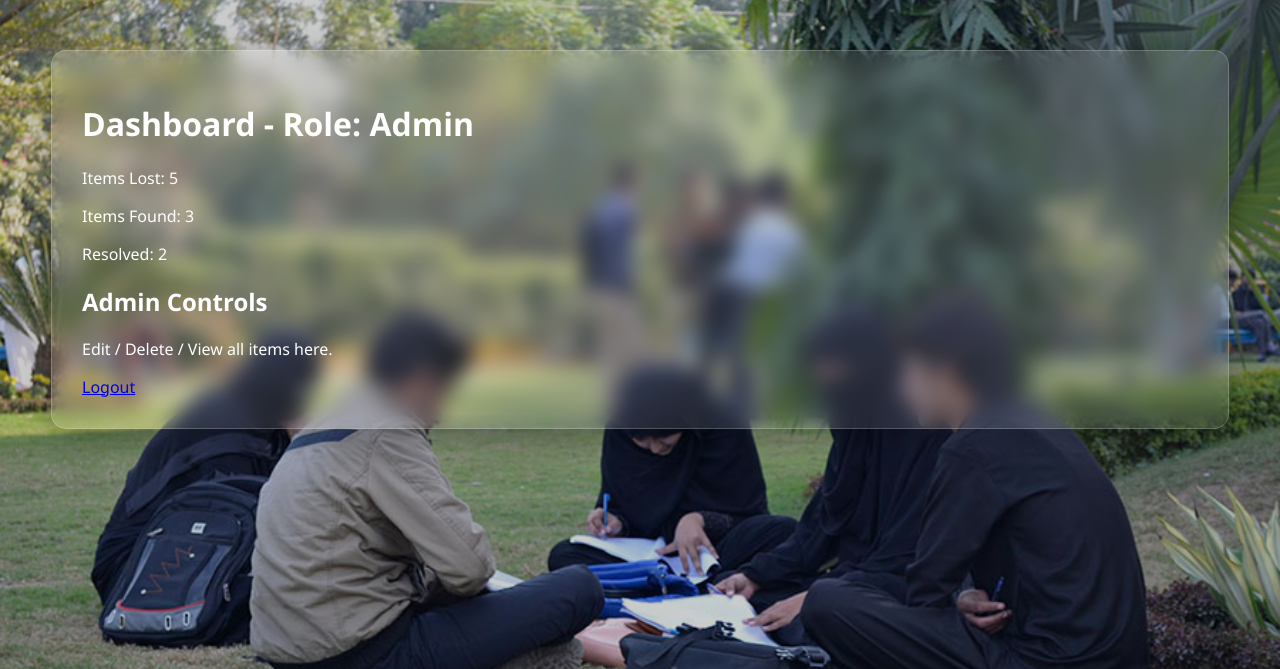
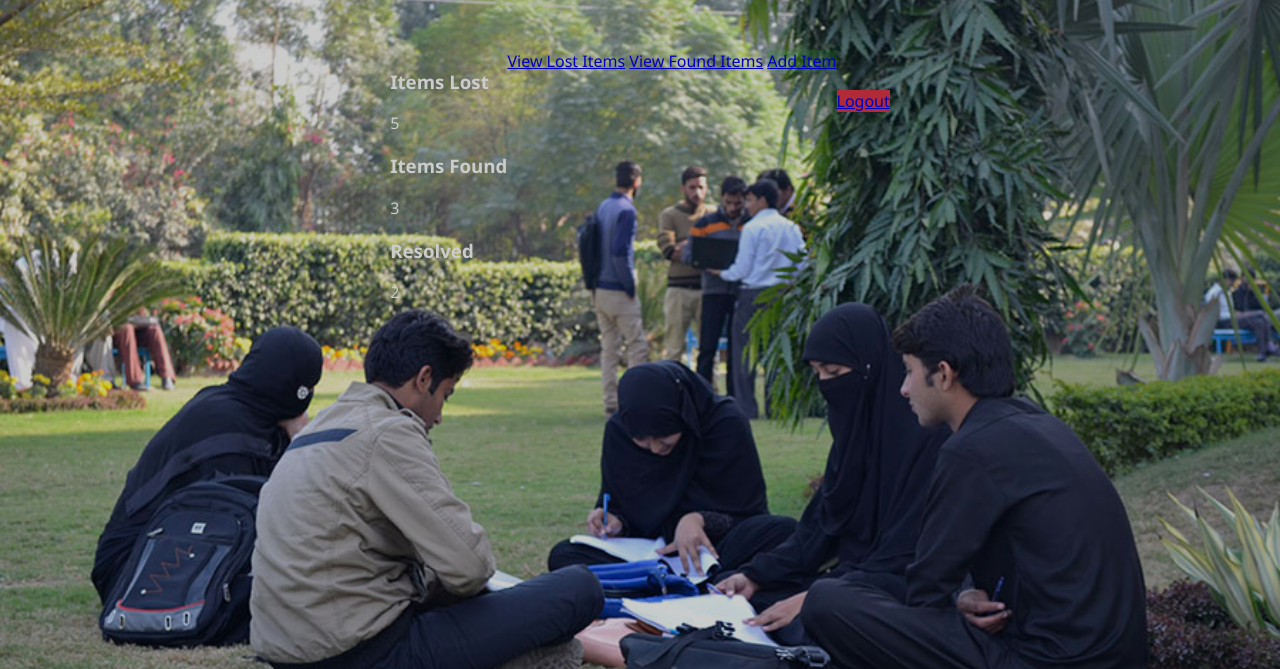
Before and after one commit to Abdullah-819/Comsats-Lost-Found-item-Manager, a Flask app: page /dashboard/ in a window 1280 px wide. Shown: the top 669 px of the page. Run offline with Flask 3, Linux system fonts and the light colour scheme; the visitor is signed in with stand-in values (Sample User, id 1).

Commit message:
Sprint 6 (lost & found & item manager

```diff
--- a/app/routes/dashboard.py
+++ b/app/routes/dashboard.py
@@ -1,16 +1,12 @@
-from flask import Blueprint, render_template, session, redirect, url_for, flash
+from flask import Blueprint, render_template, session
 
 dashboard_bp = Blueprint("dashboard", __name__, url_prefix="/dashboard")
 
+# Main dashboard
 @dashboard_bp.route("/")
 def dashboard_view():
-    if not session.get("user") and not session.get("role"):
-        # Guest user (continue as user)
-        role = "user"
-    else:
-        role = session.get("role", "user")
+    role = session.get("role", "user")  # default = user
 
-    # Example stats for demo
     stats = {
         "items_lost": 5,
         "items_found": 3,
@@ -18,3 +14,19 @@ def dashboard_view():
     }
 
     return render_template("dashboard.html", role=role, stats=stats)
+
+# LOST ITEMS PAGE
+@dashboard_bp.route("/lost")
+def lost_items():
+    from app.manager.item_manager import get_lost_items
+    items = get_lost_items()
+    role = session.get("role", "user")
+    return render_template("lost_items.html", items=items, role=role)
+
+# FOUND ITEMS PAGE
+@dashboard_bp.route("/found")
+def found_items():
+    from app.manager.item_manager import get_found_items
+    items = get_found_items()
+    role = session.get("role", "user")
+    return render_template("found_items.html", items=items, role=role)
--- a/app/static/css/style.css
+++ b/app/static/css/style.css
@@ -229,34 +199,45 @@ body::before {
     background-size: cover;
     background-position: center;
     background-repeat: no-repeat;
-    padding: 50px 20px; /* some top/bottom padding */
+    padding: 50px 20px;
     box-sizing: border-box;
     color: #fff;
     overflow-x: hidden;
     display: flex;
-    justify-content: center; /* center horizontally */
-    align-items: flex-start; /* align to top */
+    justify-content: center;
+    align-items: flex-start;
 }
 
 .dashboard-content {
-    background: rgba(255, 255, 255, 0.1);
+    background: rgba(255,255,255,0.12);
     border-radius: 15px;
     padding: 30px;
     box-shadow: 0 8px 32px rgba(0,0,0,0.3);
-    backdrop-filter: blur(10px);
-    -webkit-backdrop-filter: blur(10px);
+    backdrop-filter: blur(12px);
+    -webkit-backdrop-filter: blur(12px);
     border: 1px solid rgba(255,255,255,0.2);
     color: #fff;
     width: 90%;
     max-width: 1200px;
-    transition: transform 0.4s ease, box-shadow 0.4s ease, backdrop-filter 0.4s ease, box-shadow 0.4s ease-in-out;
+    transition: transform 0.4s ease, box-shadow 0.4s ease, backdrop-filter 0.4s ease;
 }
-
-/* Stronger hover + glow effect */
 .dashboard-content:hover {
     transform: translateY(-15px) scale(1.02);
-    box-shadow: 0 20px 60px rgba(0,0,0,0.6),
-                0 0 20px rgba(0,255,255,0.4);
+    box-shadow: 0 20px 60px rgba(0,0,0,0.6), 0 0 20px rgba(0,255,255,0.4);
     backdrop-filter: blur(15px);
     -webkit-backdrop-filter: blur(15px);
 }
+
+/* ---------------- Stats Cards ---------------- */
+.stats-card {
+    background: rgba(255,255,255,0.08);
+    border-radius: 10px;
+    padding: 20px;
+    margin: 15px 0;
+    box-shadow: inset 0 0 5px rgba(255,255,255,0.2), 0 4px 12px rgba(0,0,0,0.2);
+    transition: transform 0.3s ease, box-shadow 0.3s ease;
+}
+.stats-card:hover {
+    transform: translateY(-5px) scale(1.02);
+    box-shadow: inset 0 0 10px rgba(255,255,255,0.3), 0 8px 20px rgba(0,255,255,0.3);
+}
--- a/app/templates/dashboard.html
+++ b/app/templates/dashboard.html
@@ -2,22 +2,40 @@
 
 {% block content %}
 <body class="dashboard-page">
-    <div class="dashboard-content">
-        <h1>Dashboard - Role: {{ role|capitalize }}</h1>
 
-        <p>Items Lost: {{ stats.items_lost }}</p>
-        <p>Items Found: {{ stats.items_found }}</p>
-        <p>Resolved: {{ stats.resolved }}</p>
+    <!-- Dashboard Stats Section -->
+    <div class="stats-container">
+        <div class="stat-card">
+            <h3>Items Lost</h3>
+            <p>{{ stats.items_lost }}</p>
+        </div>
+        <div class="stat-card">
+            <h3>Items Found</h3>
+            <p>{{ stats.items_found }}</p>
+        </div>
+        <div class="stat-card">
+            <h3>Resolved</h3>
+            <p>{{ stats.resolved }}</p>
+        </div>
+    </div>
+
+    <!-- Actions Section -->
+    <div class="dashboard-actions">
+        <!-- FIXED ENDPOINT NAME -->
+        <a href="{{ url_for('dashboard.lost_items') }}" class="action-btn">View Lost Items</a>
+
+        <!-- FIXED ENDPOINT NAME -->
+        <a href="{{ url_for('dashboard.found_items') }}" class="action-btn">View Found Items</a>
 
         {% if role == 'admin' %}
-            <h2>Admin Controls</h2>
-            <p>Edit / Delete / View all items here.</p>
-        {% else %}
-            <h2>User View</h2>
-            <p>View lost/found items and filter them.</p>
+            <a href="#" class="action-btn admin-btn">Add Item</a>
         {% endif %}
+    </div>
 
-        <a href="{{ url_for('auth.logout') }}">Logout</a>
+    <!-- Logout -->
+    <div style="margin-top: 40px;">
+        <a href="{{ url_for('auth.logout') }}" class="action-btn" style="background-color: #dc3545;">Logout</a>
     </div>
+
 </body>
 {% endblock %}
```
Also changed, not shown: other parts of app/static/css/style.css (+27 -57 lines), app/manager/item_manager.py (+13 -0 lines), app/templates/found_items.html (added, +22 -0 lines), app/templates/lost_items.html (added, +22 -0 lines).
